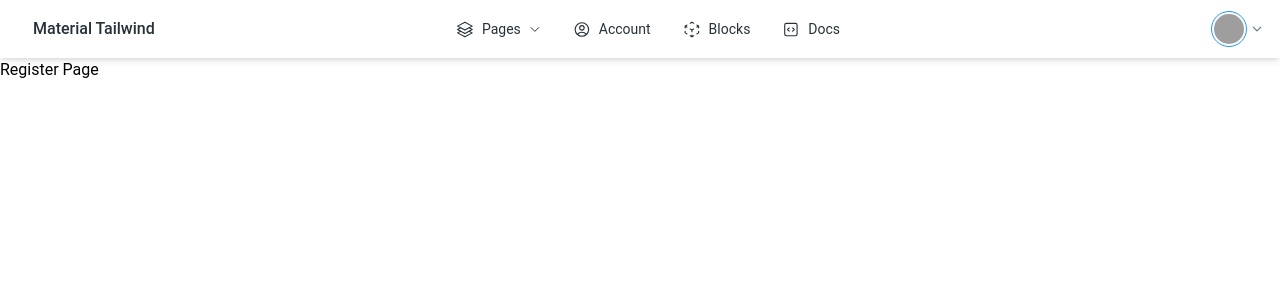
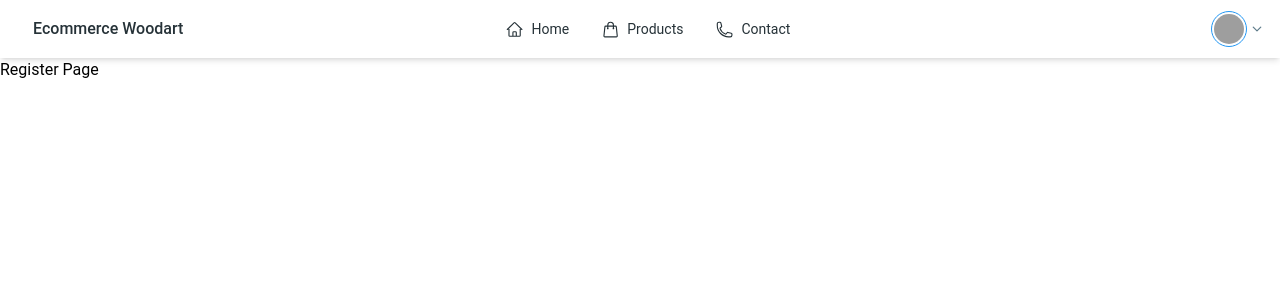
Before and after one commit to sandip1805/react-ecommerce-woodart, a React (Create React App) app: page /register in a window 1280 px wide. Shown: the top 300 px of the page. Built offline with nearby package versions, Linux system fonts and the light colour scheme; grey boxes are pictures that could not be loaded.

Commit message:
Update Header.js

```diff
--- a/src/components/Header.js
+++ b/src/components/Header.js
@@ -9,21 +9,18 @@ import {
   MenuList,
   MenuItem,
   Avatar,
-  Card,
   IconButton,
 } from "@material-tailwind/react";
 import {
-  CubeTransparentIcon,
   UserCircleIcon,
-  CodeBracketSquareIcon,
-  Square3Stack3DIcon,
   ChevronDownIcon,
   Cog6ToothIcon,
-  InboxArrowDownIcon,
-  LifebuoyIcon,
   PowerIcon,
-  RocketLaunchIcon,
   Bars2Icon,
+  HomeIcon,
+  ShoppingBagIcon,
+  PhoneIcon,
+  LockClosedIcon
 } from "@heroicons/react/24/outline";
 
 // profile menu component
@@ -37,12 +34,8 @@ const profileMenuItems = [
     icon: Cog6ToothIcon,
   },
   {
-    label: "Inbox",
-    icon: InboxArrowDownIcon,
-  },
-  {
-    label: "Help",
-    icon: LifebuoyIcon,
+    label: "Sign In",
+    icon: LockClosedIcon,
   },
   {
     label: "Sign Out",
@@ -111,101 +104,25 @@ function ProfileMenu() {
   );
 }
 
-// nav list menu
-const navListMenuItems = [
-  {
-    title: "@material-tailwind/html",
-    description:
-      "Learn how to use @material-tailwind/html, packed with rich components and widgets.",
-  },
-  {
-    title: "@material-tailwind/react",
-    description:
-      "Learn how to use @material-tailwind/react, packed with rich components for React.",
-  },
-  {
-    title: "Material Tailwind PRO",
-    description:
-      "A complete set of UI Elements for building faster websites in less time.",
-  },
-];
-
-function NavListMenu() {
-  const [isMenuOpen, setIsMenuOpen] = React.useState(false);
-
-  const renderItems = navListMenuItems.map(({ title, description }) => (
-    <a href="/" key={title}>
-      <MenuItem>
-        <Typography variant="h6" color="blue-gray" className="mb-1">
-          {title}
-        </Typography>
-        <Typography variant="small" color="gray" className="font-normal">
-          {description}
-        </Typography>
-      </MenuItem>
-    </a>
-  ));
-
-  return (
-    <React.Fragment>
-      <Menu allowHover open={isMenuOpen} handler={setIsMenuOpen}>
-        <MenuHandler>
-          <Typography as="a" href="#" variant="small" className="font-normal">
-            <MenuItem className="hidden items-center gap-2 text-blue-gray-900 lg:flex lg:rounded-full">
-              <Square3Stack3DIcon className="h-[18px] w-[18px]" /> Pages{" "}
-              <ChevronDownIcon
-                strokeWidth={2}
-                className={`h-3 w-3 transition-transform ${
-                  isMenuOpen ? "rotate-180" : ""
-                }`}
-              />
-            </MenuItem>
-          </Typography>
-        </MenuHandler>
-        <MenuList className="hidden w-[36rem] grid-cols-7 gap-3 overflow-visible lg:grid">
-          <Card
-            color="blue"
-            shadow={false}
-            variant="gradient"
-            className="col-span-3 grid h-full w-full place-items-center rounded-md"
-          >
-            <RocketLaunchIcon strokeWidth={1} className="h-28 w-28" />
-          </Card>
-          <ul className="col-span-4 flex w-full flex-col gap-1">
-            {renderItems}
-          </ul>
-        </MenuList>
-      </Menu>
-      <MenuItem className="flex items-center gap-2 text-blue-gray-900 lg:hidden">
-        <Square3Stack3DIcon className="h-[18px] w-[18px]" /> Pages{" "}
-      </MenuItem>
-      <ul className="ml-6 flex w-full flex-col gap-1 lg:hidden">
-        {renderItems}
-      </ul>
-    </React.Fragment>
-  );
-}
-
 // nav list component
 const navListItems = [
   {
-    label: "Account",
-    icon: UserCircleIcon,
+    label: "Home",
+    icon: HomeIcon,
   },
   {
-    label: "Blocks",
-    icon: CubeTransparentIcon,
+    label: "Products",
+    icon: ShoppingBagIcon,
   },
   {
-    label: "Docs",
-    icon: CodeBracketSquareIcon,
+    label: "Contact",
+    icon: PhoneIcon,
   },
 ];
 
 function NavList() {
   return (
     <ul className="mb-4 mt-2 flex flex-col gap-2 lg:mb-0 lg:mt-0 lg:flex-row lg:items-center">
-      <NavListMenu />
       {navListItems.map(({ label, icon }, key) => (
         <Typography
           key={label}
@@ -245,7 +162,7 @@ const Header = () => {
           href="#"
           className="mr-4 ml-2 cursor-pointer py-1.5 font-medium"
         >
-          Material Tailwind
+          Ecommerce Woodart
         </Typography>
         <div className="absolute top-2/4 left-2/4 hidden -translate-x-2/4 -translate-y-2/4 lg:block">
           <NavList />
```
